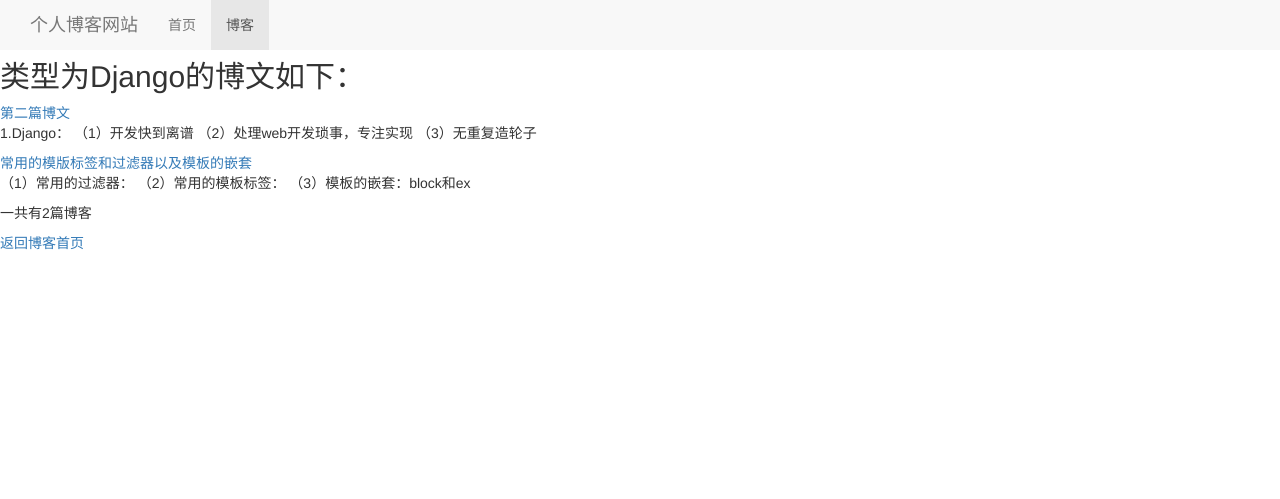
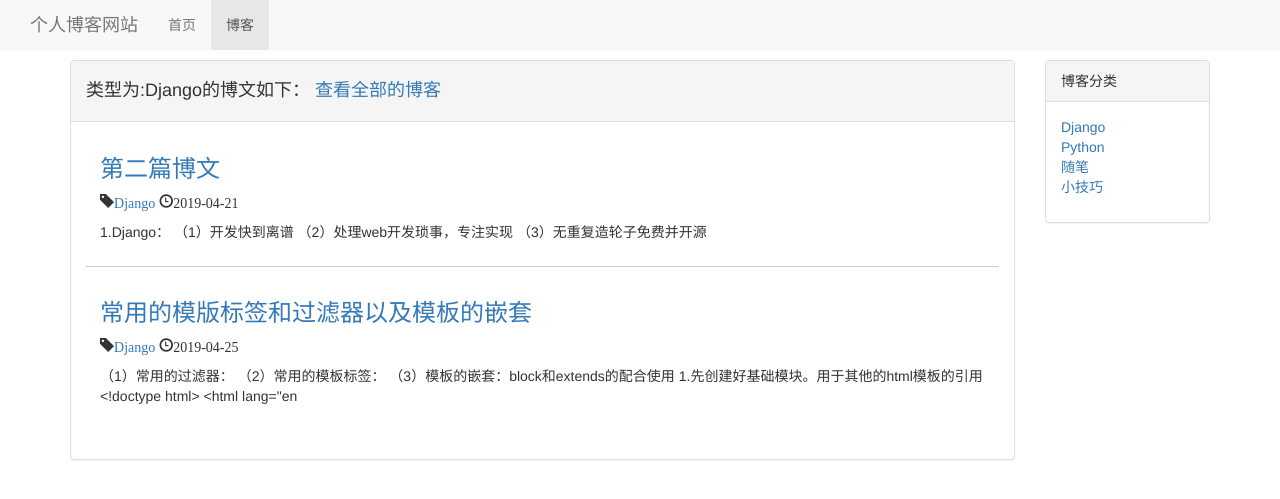
Before and after one commit to zhangyongming13/mysite, a Django app: page /blog/blog_with_type/1 in a window 1280 px wide. Shown: the top 499 px of the page. Run offline with Django 3.2, Linux system fonts and the light colour scheme; data comes from the database, SQL or seed files in the repository; some libraries are stand-ins or nearby versions.

Commit message:
20194222400创建了根据博客类型进行筛选的功能blog_with_type 201904232143设置了模板嵌套block和extends，以及全局模板文件夹 201904232347设置了主页导航栏，以及使用css美化 201904242150设置了CSS等静态文件已经对应的静态文件夹 201904250015base.html引入bootstrap相关内容 201904252351导航栏使用了bootstrap的静态导航栏；博客列表页面使用了珊格系统，针对不同的屏幕进行响应 201904270039blog_with_type嵌套了blog_list的模板，blog_detail.html使用了珊格系统进行展示

```diff
--- /dev/null
+++ b/blog/static/blog.css
@@ -0,0 +1,17 @@
+ul.blog-types {
+    list-style-type: none;
+}
+
+/*设置最后一个不进行下面的操作*/
+div.blog  {
+    margin-bottom: 1em;
+    padding: 1em;
+}
+
+div.blog:not(:last-child){
+    border-bottom: 1px solid #cccccc;
+}
+
+div.blog h3 {
+    margin-top: 0.2em;
+}
--- a/blog/templates/blog/blog_list.html
+++ b/blog/templates/blog/blog_list.html
@@ -1,5 +1,11 @@
 <!--extends表示引用名为base.html模板文件-->
 {% extends 'base.html' %}
+{% load staticfiles %}
+
+{% block header_extends %}
+{#    进行头扩展，引入独立的css文件#}
+    <link rel="stylesheet" href="{% static 'blog.css' %}">
+{% endblock %}
 <!--block模块对应base里面的title模块，这里的数据会填充到base.html文件中-->
 {% block title %}
     博客文章列表
@@ -18,19 +24,28 @@
                 <div class="panel panel-default">
                     <div class="panel-heading">
                         <!--blog | length计算出可迭代对象长度，即个数-->
-                        博客列表（一共有{{ blogs | length }}篇博客）
+                        {% block blog_list_type %} <!--用于其他html嵌套该模板-->
+                            博客列表（一共有{{ blogs | length }}篇博客）
+                        {% endblock %}
                     </div>
                     <div class="panel-body">
                         {#让每个li列表前面没有小黑点#}
                         <ul style="list-style-type: none">
                             {% for blog in blogs %}
-                                <!--其中blo_detail为urls.py文件中的name别称-->
-                                <a href="{% url 'blog_detail' blog.pk %}">{{ blog.title }}</a>
-                                <!--利用truncatechars:30过滤器，只显示前30个字符-->
-                                <p>{{ blog.content | truncatechars:50}}</p>
+                                <div class="blog">
+                                    <h3><a href="{% url 'blog_detail' blog.pk %}">{{ blog.title }}</a></h3>
+                                    <p class="blog-info">
+                                        <!--使用bootstrap内置的图标类型-->
+                                        <span class="glyphicon glyphicon-tag"><a href="{% url 'blog_with_type' blog.blog_type.pk %}">{{ blog.blog_type }}</a></span>
+                                        <span class="glyphicon glyphicon-time">{{ blog.created_time | date:'Y-m-d' }}</span>
+                                    </p>
+                                    <p>{{ blog.content | truncatechars:120 }}</p>
+                                </div>
                             {% empty %}
-                                <!--如果没有获取到内容即for内容为空，则显示下面的内容-->
-                                <p>--暂无博客敬请期待--</p>
+                                <div class="blog">
+                                    <!--如果没有获取到内容即for内容为空，则显示下面的内容-->
+                                    <h3>--暂无博客敬请期待--</h3>
+                                </div>
                             {% endfor %}
                         </ul>
                     </div>
@@ -46,7 +61,7 @@
                     </div>
                     <div class="panel-body">
                         {#让每个li列表前面没有小黑点#}
-                        <ul style="list-style-type: none">
+                        <ul class="blog-types">
                             {% for blog_type in blog_type %}
                                 <li><a href="{% url 'blog_with_type' blog_type.pk %}">{{ blog_type.blog_type }}</a></li>
                             {% empty %}
@@ -59,27 +74,3 @@
         </div>
     </div>
 {% endblock %}
-
-{#<!doctype html>#}
-{#<html lang="en">#}
-{#<head>#}
-{#    <meta charset="UTF-8">#}
-{#    <meta name="viewport"#}
-{#          content="width=device-width, user-scalable=no, initial-scale=1.0, maximum-scale=1.0, minimum-scale=1.0">#}
-{#    <meta http-equiv="X-UA-Compatible" content="ie=edge">#}
-{#    <title>博客文章列表</title>#}
-{#</head>#}
-{#<body>#}
-{#    {% for blog in blogs %}#}
-{#        <!--其中blo_detail为urls.py文件中的name别称-->#}
-{#        <a href="{% url 'blog_detail' blog.pk %}">{{ blog.title }}</a>#}
-{#        <!--利用truncatechars:30过滤器，只显示前30个字符-->#}
-{#        <p>{{ blog.content | truncatechars:50}}</p>#}
-{#    {% empty %}#}
-{#        <!--如果没有获取到内容即for内容为空，则显示下面的内容-->#}
-{#        <p>--暂无博客敬请期待--</p>#}
-{#    {% endfor %}#}
-{#    <!--blog | length计算出可迭代对象长度，即个数-->#}
-{#    <p>一共有{{ blogs | length }}篇博客</p>#}
-{#</body>#}
-{#</html>#}
--- a/blog/templates/blog/blog_with_type.html
+++ b/blog/templates/blog/blog_with_type.html
@@ -1,31 +1,35 @@
-{% extends 'base.html' %}
+{#嵌套已经使用了bootstrap的blog_list.html模板#}
+{#注意相应的for的数据名最好一直#}
+{% extends 'blog/blog_list.html' %}
 {% block title %}
     类型为{{ blogs_type }}的所有博客
 {% endblock %}
 
-{% block nav_blog_active %}
-    active
+{% block blog_list_type %}
+    <div>
+        <h4>类型为:{{ blogs_type }}的博文如下： <a href="{% url 'blog_list' %}">查看全部的博客</a></h4>
+    </div>
 {% endblock %}
 
-{% block content %}
-    <div>
-        <h2>类型为{{ blogs_type }}的博文如下：</h2>
-    </div>
-    {% for blog in blogs %}
-        <!--其中blo_detail为urls.py文件中的name别称-->
-        <a href="{% url 'blog_detail' blog.pk %}">{{ blog.title }}</a>
-        <!--利用truncatechars:30过滤器，只显示前30个字符-->
-        <p>{{ blog.content | truncatechars:50}}</p>
-    {% empty %}
-        <!--如果没有获取到内容即for内容为空，则显示下面的内容-->
-        <p>--暂无博客敬请期待--</p>
-    {% endfor %}
-    <!--blog | length计算出可迭代对象长度，即个数-->
-    <p>一共有{{ blogs | length }}篇博客</p>
+{#{% block content %}#}
+{#    <div>#}
+{#        <h2>类型为{{ blogs_type }}的博文如下：</h2>#}
+{#    </div>#}
+{#    {% for blog in blogs %}#}
+{#        <!--其中blo_detail为urls.py文件中的name别称-->#}
+{#        <a href="{% url 'blog_detail' blog.pk %}">{{ blog.title }}</a>#}
+{#        <!--利用truncatechars:30过滤器，只显示前30个字符-->#}
+{#        <p>{{ blog.content | truncatechars:50}}</p>#}
+{#    {% empty %}#}
+{#        <!--如果没有获取到内容即for内容为空，则显示下面的内容-->#}
+{#        <p>--暂无博客敬请期待--</p>#}
+{#    {% endfor %}#}
+{#    <!--blog | length计算出可迭代对象长度，即个数-->#}
+{#    <p>一共有{{ blogs | length }}篇博客</p>#}
 {#    <a href="{% url 'blog_with_type' blog_type_pk %}">返回类型为{{ blogs_type }}的博客列表</a>#}
 {#    <br>#}
-    <a href="{% url 'home' %}">返回博客首页</a>
-{% endblock %}
+{#    <a href="{% url 'home' %}">返回博客首页</a>#}
+{#{% endblock %}#}
 
 {#<!doctype html>#}
 {#<html lang="en">#}
--- a/blog/views.py
+++ b/blog/views.py
@@ -27,5 +27,6 @@ def Blog_with_type(request, blog_type_pk):
     context['blogs'] = Blog.objects.filter(blog_type=blog_type_name)
     context['blogs_type'] = blog_type_name
     context['blog_type_pk'] = blog_type_pk
+    context['blog_type'] = BlogType.objects.all()
     # 调用模板文件
     return render(request, 'blog/blog_with_type.html', context)
--- a/templates/base.html
+++ b/templates/base.html
@@ -18,6 +18,8 @@
     <link rel="stylesheet" href="/static/base.css">
     <!--创建一个block快，名字叫title，用于其他模块调用的使用填充数据-->
     <title>{% block title %}{% endblock %}</title>
+    {#这里会被填充#}
+    {% block header_extends %}{% endblock %}
 </head>
 <body>
     {#    这是一个导航栏，role='navigation'表示告诉浏览器这是一个导航栏#}
```
Also changed, not shown: blog/static/blog_detail.css (added, +13 -0 lines), blog/templates/blog/blog_detail.html (+38 -10 lines).
